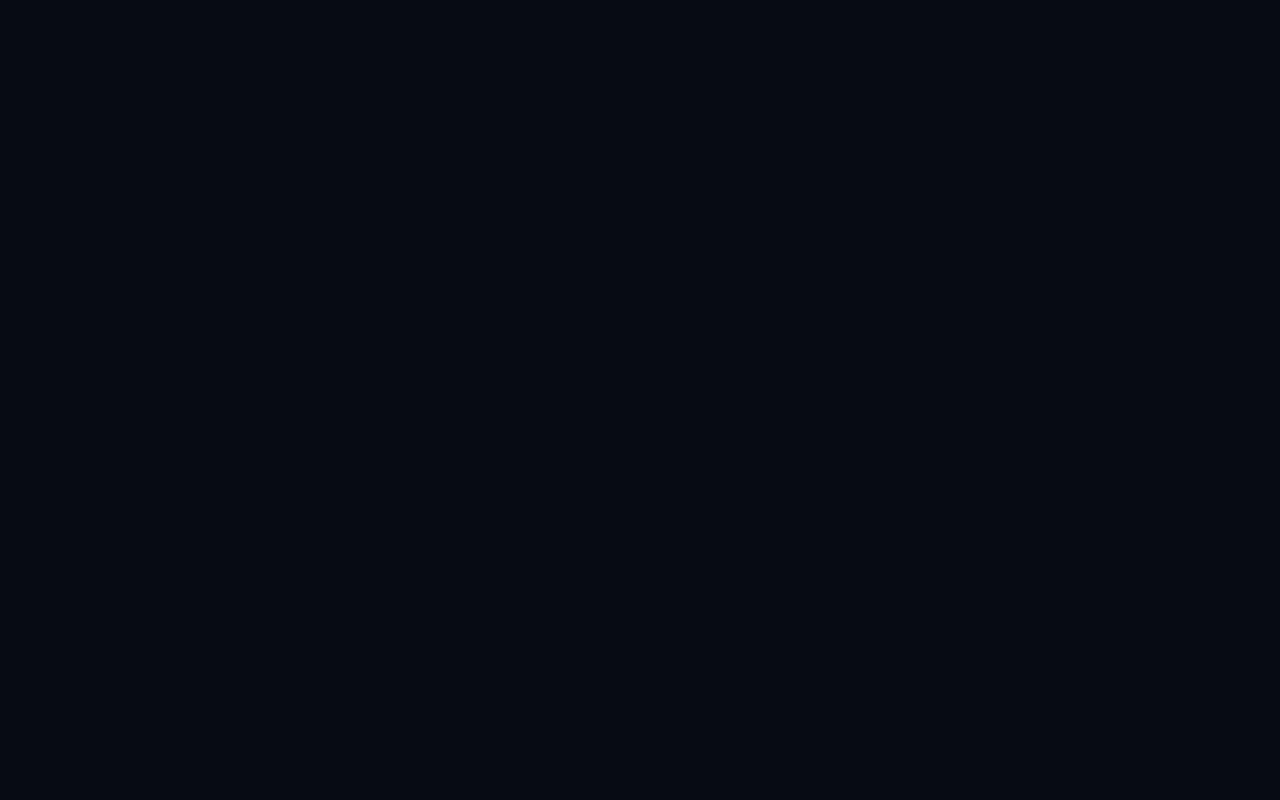
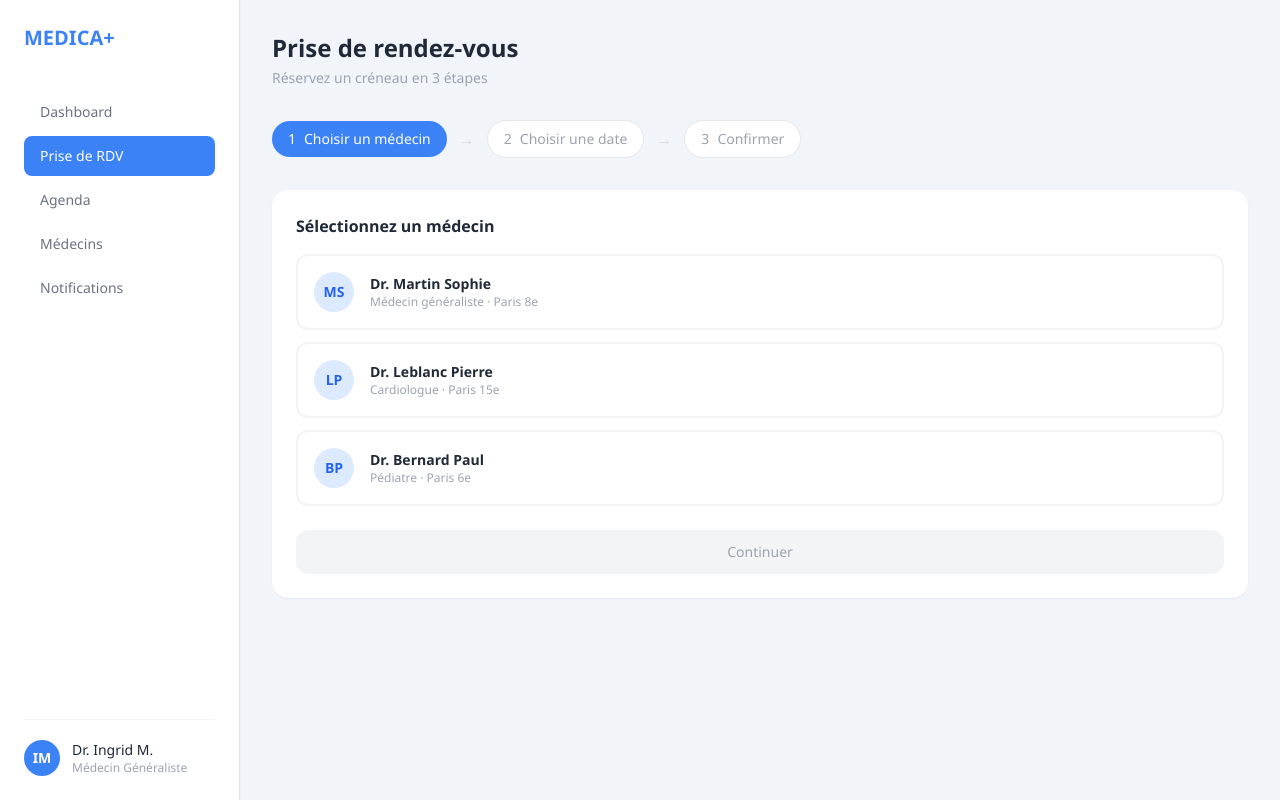
Before and after one commit to nohaeila/MEDICA_PLUS, a React (Vite) app in the folder frontend-web/: page /rdv in a window 1280 px wide. Before the commit this address had no page. Built offline with nearby package versions, Linux system fonts and the light colour scheme.

Commit message:
feat: prise de rdv 3 etapes

```diff
--- a/frontend-web/src/App.jsx
+++ b/frontend-web/src/App.jsx
@@ -1,6 +1,7 @@
 import { BrowserRouter, Routes, Route } from "react-router-dom"
 import Dashboard from "./pages/Dashboard"
 import ListeMedecins from "./pages/ListeMedecins"
+import PriseRDV from "./pages/PriseRDV"
 
 function App() {
   return (
@@ -8,6 +9,7 @@ function App() {
       <Routes>
         <Route path="/" element={<Dashboard />} />
         <Route path="/medecins" element={<ListeMedecins />} />
+        <Route path="/rdv" element={<PriseRDV />} />
       </Routes>
     </BrowserRouter>
   )
--- /dev/null
+++ b/frontend-web/src/pages/PriseRDV.jsx
@@ -0,0 +1,203 @@
+import { useNavigate } from "react-router-dom"
+import { useState } from "react"
+
+export default function PriseRDV() {
+  const navigate = useNavigate()
+  const [etape, setEtape] = useState(1)
+  const [selection, setSelection] = useState({ medecin: null, date: null, heure: null })
+
+  const nav = [
+    { label: "Dashboard", path: "/" },
+    { label: "Prise de RDV", path: "/rdv", active: true },
+    { label: "Agenda", path: "/agenda" },
+    { label: "Médecins", path: "/medecins" },
+    { label: "Notifications", path: "/notifications" },
+  ]
+
+  const medecins = [
+    { nom: "Dr. Martin Sophie", specialite: "Médecin généraliste", ville: "Paris 8e", avatar: "MS" },
+    { nom: "Dr. Leblanc Pierre", specialite: "Cardiologue", ville: "Paris 15e", avatar: "LP" },
+    { nom: "Dr. Bernard Paul", specialite: "Pédiatre", ville: "Paris 6e", avatar: "BP" },
+  ]
+
+  const creneaux = ["08:30", "09:00", "09:30", "10:00", "10:30", "11:00", "14:00", "14:30", "15:00", "15:30"]
+
+  return (
+    <div className="flex min-h-screen bg-slate-100 text-gray-800">
+
+      {/* Sidebar */}
+      <aside className="w-60 bg-white border-r border-gray-200 flex flex-col p-6 shadow-sm">
+        <h1 className="text-xl font-bold text-blue-500 mb-10">MEDICA+</h1>
+        <nav className="flex flex-col gap-1 flex-1">
+          {nav.map((item) => (
+            <button key={item.label}
+              onClick={() => navigate(item.path)}
+              className={`text-left px-4 py-2.5 rounded-lg text-sm transition
+                ${item.active
+                  ? "bg-blue-500 text-white font-medium"
+                  : "text-gray-500 hover:bg-slate-100 hover:text-gray-800"}`}>
+              {item.label}
+            </button>
+          ))}
+        </nav>
+        <div className="border-t border-gray-100 pt-5 flex items-center gap-3">
+          <div className="w-9 h-9 rounded-full bg-blue-500 flex items-center justify-center text-sm font-bold text-white">IM</div>
+          <div>
+            <p className="text-sm font-medium text-gray-800">Dr. Ingrid M.</p>
+            <p className="text-xs text-gray-400">Médecin Généraliste</p>
+          </div>
+        </div>
+      </aside>
+
+      {/* Contenu */}
+      <main className="flex-1 p-8">
+        <div className="mb-8">
+          <h2 className="text-2xl font-bold text-gray-800">Prise de rendez-vous</h2>
+          <p className="text-gray-400 text-sm mt-1">Réservez un créneau en 3 étapes</p>
+        </div>
+
+        {/* Indicateur d'étapes */}
+        <div className="flex items-center gap-3 mb-8">
+          {["Choisir un médecin", "Choisir une date", "Confirmer"].map((label, i) => (
+            <div key={i} className="flex items-center gap-3">
+              <div className={`flex items-center gap-2 px-4 py-2 rounded-full text-sm font-medium transition ${
+                etape === i + 1 ? "bg-blue-500 text-white" :
+                etape > i + 1 ? "bg-green-100 text-green-700" :
+                "bg-white text-gray-400 border border-gray-200"
+              }`}>
+                <span>{etape > i + 1 ? "✓" : i + 1}</span>
+                {label}
+              </div>
+              {i < 2 && <span className="text-gray-300">→</span>}
+            </div>
+          ))}
+        </div>
+
+        {/* Étape 1 — Choisir médecin */}
+        {etape === 1 && (
+          <div className="bg-white rounded-2xl shadow-sm p-6">
+            <h3 className="text-base font-semibold mb-4">Sélectionnez un médecin</h3>
+            <div className="flex flex-col gap-3">
+              {medecins.map((m, i) => (
+                <div key={i}
+                  onClick={() => setSelection({ ...selection, medecin: m })}
+                  className={`flex items-center gap-4 p-4 rounded-xl border-2 cursor-pointer transition ${
+                    selection.medecin?.nom === m.nom
+                      ? "border-blue-500 bg-blue-50"
+                      : "border-gray-100 hover:border-blue-200"
+                  }`}>
+                  <div className="w-10 h-10 rounded-full bg-blue-100 flex items-center justify-center text-sm font-bold text-blue-600">
+                    {m.avatar}
+                  </div>
+                  <div className="flex-1">
+                    <p className="text-sm font-semibold">{m.nom}</p>
+                    <p className="text-xs text-gray-400">{m.specialite} · {m.ville}</p>
+                  </div>
+                  {selection.medecin?.nom === m.nom && (
+                    <span className="text-blue-500 font-bold">✓</span>
+                  )}
+                </div>
+              ))}
+            </div>
+            <button
+              onClick={() => selection.medecin && setEtape(2)}
+              className={`mt-6 w-full py-3 rounded-xl text-sm font-medium transition ${
+                selection.medecin ? "bg-blue-500 text-white hover:bg-blue-600" : "bg-gray-100 text-gray-400 cursor-not-allowed"
+              }`}>
+              Continuer
+            </button>
+          </div>
+        )}
+
+        {/* Étape 2 — Choisir date et créneau */}
+        {etape === 2 && (
+          <div className="bg-white rounded-2xl shadow-sm p-6">
+            <h3 className="text-base font-semibold mb-4">Choisissez une date et un créneau</h3>
+
+            <div className="mb-6">
+              <label className="text-sm text-gray-500 mb-2 block">Date</label>
+              <input
+                type="date"
+                onChange={(e) => setSelection({ ...selection, date: e.target.value })}
+                className="w-full border border-gray-200 rounded-xl px-4 py-3 text-sm outline-none focus:border-blue-400"
+              />
+            </div>
+
+            <div>
+              <label className="text-sm text-gray-500 mb-3 block">Créneau disponible</label>
+              <div className="grid grid-cols-5 gap-2">
+                {creneaux.map((h, i) => (
+                  <button key={i}
+                    onClick={() => setSelection({ ...selection, heure: h })}
+                    className={`py-2 rounded-lg text-sm font-medium transition border ${
+                      selection.heure === h
+                        ? "bg-blue-500 text-white border-blue-500"
+                        : "bg-white text-gray-600 border-gray-200 hover:border-blue-300"
+                    }`}>
+                    {h}
+                  </button>
+                ))}
+              </div>
+            </div>
+
+            <div className="flex gap-3 mt-6">
+              <button onClick={() => setEtape(1)}
+                className="flex-1 py-3 rounded-xl text-sm font-medium border border-gray-200 text-gray-500 hover:bg-slate-50">
+                Retour
+              </button>
+              <button
+                onClick={() => selection.date && selection.heure && setEtape(3)}
+                className={`flex-1 py-3 rounded-xl text-sm font-medium transition ${
+                  selection.date && selection.heure ? "bg-blue-500 text-white hover:bg-blue-600" : "bg-gray-100 text-gray-400 cursor-not-allowed"
+                }`}>
+                Continuer
+              </button>
+            </div>
+          </div>
+        )}
+
+        {/* Étape 3 — Confirmation */}
+        {etape === 3 && (
+          <div className="bg-white rounded-2xl shadow-sm p-6">
+            <h3 className="text-base font-semibold mb-6">Confirmation du rendez-vous</h3>
+
+            <div className="bg-slate-50 rounded-xl p-5 flex flex-col gap-3 mb-6">
+              <div className="flex justify-between text-sm">
+                <span className="text-gray-400">Médecin</span>
+                <span className="font-medium">{selection.medecin?.nom}</span>
+              </div>
+              <div className="flex justify-between text-sm">
+                <span className="text-gray-400">Spécialité</span>
+                <span className="font-medium">{selection.medecin?.specialite}</span>
+              </div>
+              <div className="flex justify-between text-sm">
+                <span className="text-gray-400">Date</span>
+                <span className="font-medium">{selection.date}</span>
+              </div>
+              <div className="flex justify-between text-sm">
+                <span className="text-gray-400">Heure</span>
+                <span className="font-medium">{selection.heure}</span>
+              </div>
+              <div className="flex justify-between text-sm">
+                <span className="text-gray-400">Lieu</span>
+                <span className="font-medium">{selection.medecin?.ville}</span>
+              </div>
+            </div>
+
+            <div className="flex gap-3">
+              <button onClick={() => setEtape(2)}
+                className="flex-1 py-3 rounded-xl text-sm font-medium border border-gray-200 text-gray-500 hover:bg-slate-50">
+                Retour
+              </button>
+              <button
+                onClick={() => navigate("/")}
+                className="flex-1 py-3 rounded-xl text-sm font-medium bg-blue-500 text-white hover:bg-blue-600 transition">
+                Confirmer le RDV
+              </button>
+            </div>
+          </div>
+        )}
+      </main>
+    </div>
+  )
+}
```
